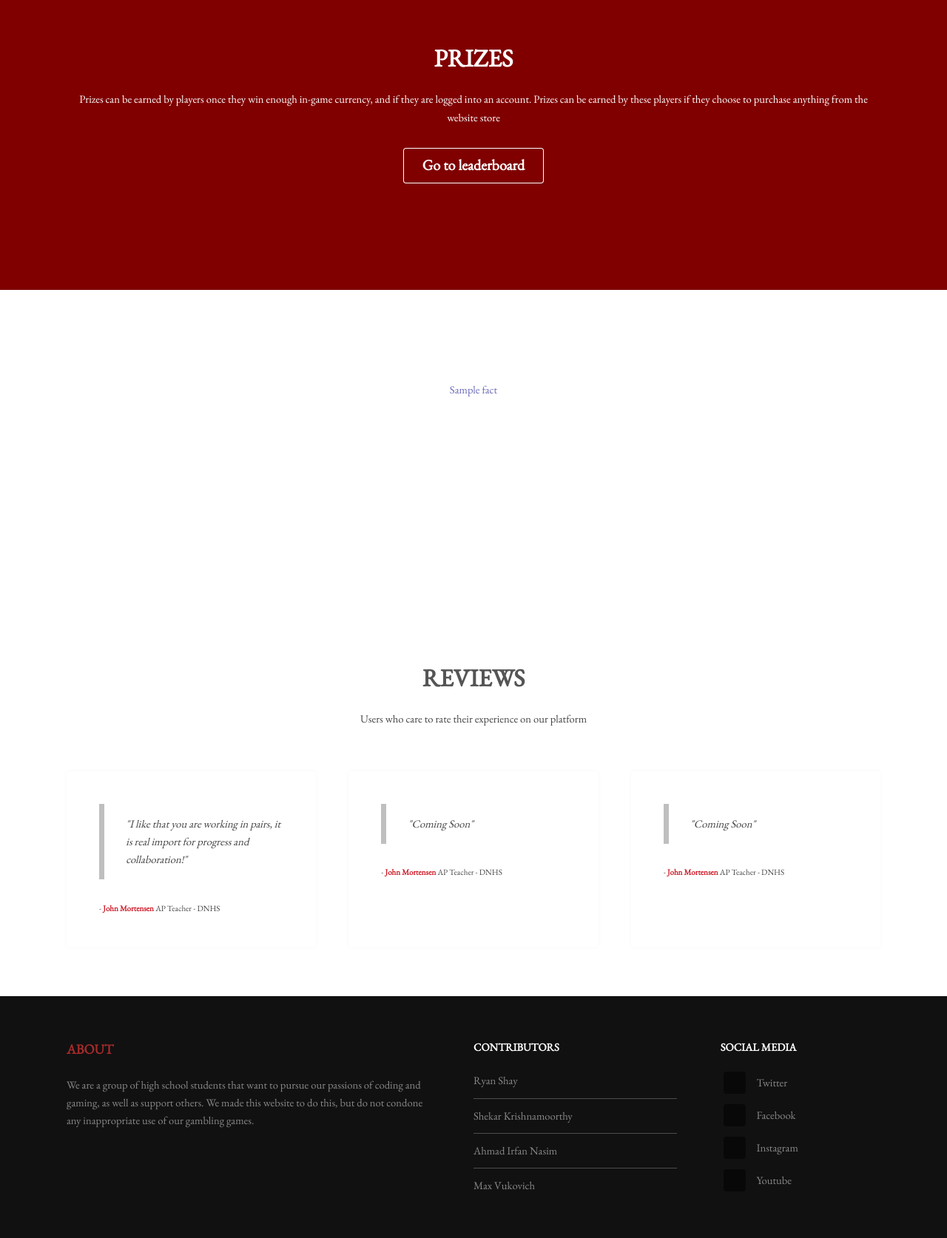
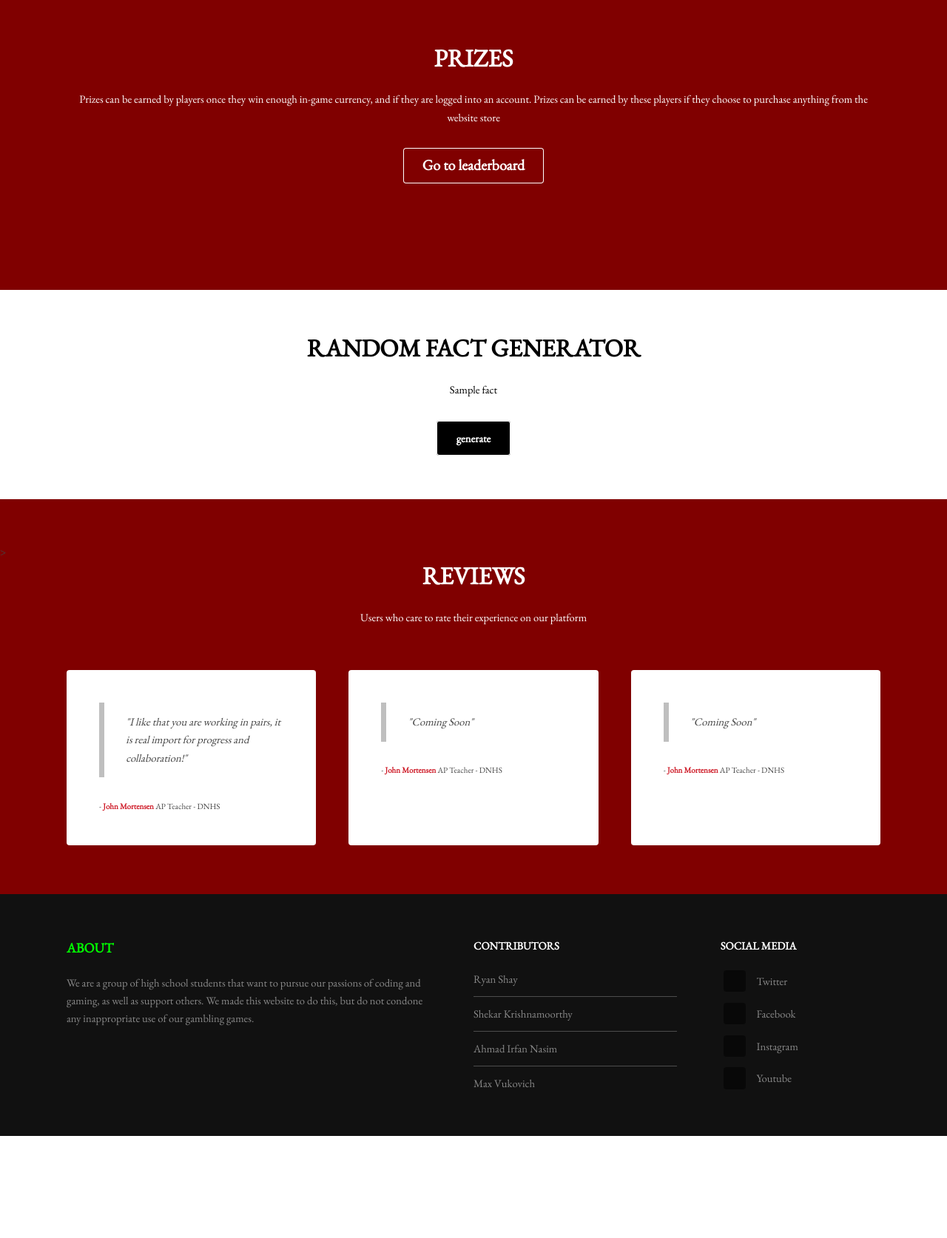
Before and after one commit to shekark642/P3-Prophets, a Flask app: template templates/index.html in a window 1280 px wide; the page is wider, and only the part inside the window is pictured. Shown: the part 1293-2967 px from the top of that part at 74% size. After the commit the page ends 2829 px from the top of that part, so only its background shows below. Run offline with Flask 2, Linux system fonts and the light colour scheme; the template is opened without the code that fills it: most values are stand-ins (such as "Sample title", 1, 10 or a date in 2020); some libraries are stand-ins or nearby versions.

Commit message:
fixed button styling

```diff
--- a/templates/index.html
+++ b/templates/index.html
@@ -25,6 +25,7 @@
 
         <header class="special">
             <div class="highlights">
+
                 <section>
                     <div class="content">
                         <header>
@@ -78,23 +79,22 @@
 
 </section>
 
-<section id="cta" class="wrapper" style = "background-color: white">
+<section id="cta" class="wrapper" style = "background-color: white; font-color:black">
     <div class="inner">
-        <h2>Random Fact Generator</h2>
-        <center><p class="fact-text facts">{{fact}}</p></center>
-        <center><button type="submit" class="generate-button" onClick="window.location.reload();">Generate</button></center>
+        <h2 style="color:black">Random Fact Generator</h2>
+        <center><p style="color:black" class="fact-text facts">{{fact}}</p></center>
+        <button type="submit" onClick="window.location.reload()" style=background-color:black;color:black;width:100px;position:center>generate</button>
         </form>
     </div>
     <p> </p>
-    <h1 style = "color:black ; height:140px ; margin-left:auto ; margin-right:auto ; width:1000px ; font-size:20px;"</h1>
 </section>
 
 <!-- Testimonials -->
-<section class="wrapper">
+<section class="wrapper" style = "background-color: maroon">>
     <div class="inner">
         <header class="special">
-            <h2>Reviews</h2>
-            <p>Users who care to rate their experience on our platform</p>
+            <h2 style = "color:white">Reviews</h2>
+            <p style = "color:white">Users who care to rate their experience on our platform</p>
         </header>
         <div class="testimonials">
             <section>
@@ -136,7 +136,7 @@
     <div class="inner">
         <div class="content">
             <section>
-                <h3 style = "color: brown">About</h3>
+                <h3 style = "color: lime">About</h3>
                 <p>We are a group of high school students that want to pursue our passions of coding and gaming, as well as support others. We made this website to do this, but do not condone any inappropriate use of our gambling games.</p>
             </section>
             <section>
```
